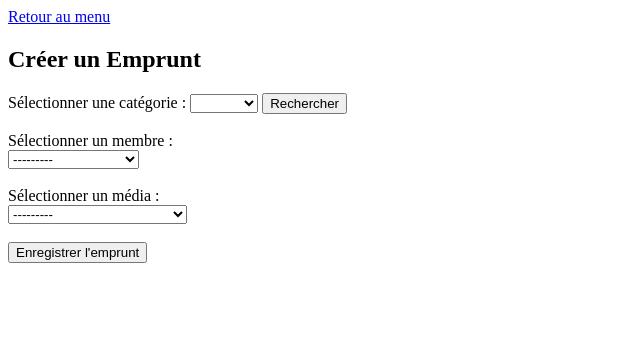
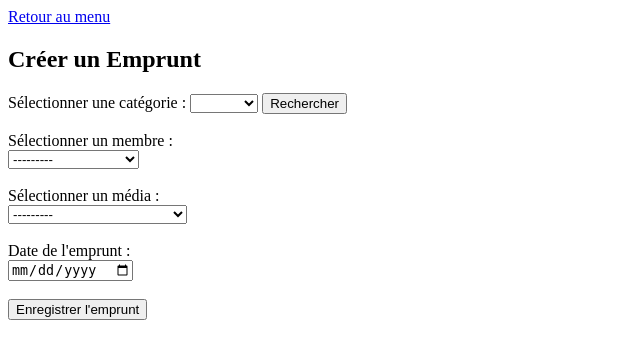
Before and after one commit to Nathi33/my_mediatheque_project, a Django app: page /bibliothecaire/creer_emprunt/ in a window 1280 px wide. Shown: the top 359 px of the page, without its empty margins (0-640 px from the left). Run offline with Django 5.2, Linux system fonts and the light colour scheme; data comes from the database, SQL or seed files in the repository; both versions use the stored data as it was after the commit.

Commit message:
add contraintes

```diff
--- a/app_bibliothecaire/forms.py
+++ b/app_bibliothecaire/forms.py
@@ -1,5 +1,7 @@
 from django import forms
 from .models import Membre, Media, Emprunt
+from django.core.exceptions import ValidationError
+from datetime import datetime
 
 
 class Creationmembre(forms.Form):
@@ -207,6 +209,13 @@
         label="Sélectionner un média",
         required=False
     )
+    date_emprunt = forms.DateTimeField(
+        label="Date de l'emprunt",
+        required=True,
+        widget=forms.DateInput(attrs={'type': 'date', 'class': 'form-control'}),
+        input_formats=['%Y-%m-%d']
+    )
+
 
     def __init__(self, *args, **kwargs):
         categorie = kwargs.pop('categorie', None)  # Récupère la catégorie depuis la vue
@@ -217,6 +226,16 @@
             self.fields['media_id'].queryset = Media.objects.filter(category=categorie, disponibility=True)
         else:
             self.fields['media_id'].queryset = Media.objects.filter(disponibility=True)
+
+    def clean_date_emprunt(self):
+        date_emprunt = self.cleaned_data['date_emprunt']
+        # Convertir en date uniquement si c'est un datetime
+        if isinstance(date_emprunt, datetime):
+            date_emprunt = date_emprunt.date()
+        # Vérifie si la date est valide, même si elle est passée
+        if date_emprunt > datetime.today().date():
+            raise forms.ValidationError("La date d'emprunt ne peut pas être dans le futur.")
+        return date_emprunt
 
 
 class SelectEmprunteurForm(forms.Form):
@@ -232,10 +251,13 @@
     media_name = forms.CharField(label="Nom du média", required=False, disabled=True)
     date_emprunt = forms.DateField(label="Date d'emprunt", required=False, disabled=True)
     date_retour_prevue = forms.DateField(label="Date de retour prévue", required=False, disabled=True)
-    date_retour_effective = forms.DateField(
+    date_retour_effective = forms.DateTimeField(
         label="Date de retour effective",
-        widget=forms.SelectDateWidget
+        required=True,
+        widget=forms.DateInput(attrs={'type': 'date', 'class': 'form-control'}),
+        input_formats=['%Y-%m-%d']
     )
+
 
     def __init__(self, *args, **kwargs):
         emprunt = kwargs.pop('emprunt', None)
@@ -246,12 +268,39 @@
             self.fields['date_emprunt'].initial = emprunt.date_emprunt
             self.fields['date_retour_prevue'].initial = emprunt.date_retour_prevue
 
+    def clean_date_retour_effective(self):
+        # Validation de la date de retour effective
+        date_retour_effective = self.cleaned_data['date_retour_effective']
+        emprunt_id = self.cleaned_data.get('emprunt_id')
+        try:
+            emprunt = Emprunt.objects.get(id=emprunt_id)
+        except Emprunt.DoesNotExist:
+            raise ValidationError("L'emprunt sélectionné n'existe pas.")
+
+        # Si date_retour_effective est un datetime, la convertir en date
+        if isinstance(date_retour_effective, datetime):
+            date_retour_effective = date_retour_effective.date()
+
+        # Vérifie que la date de retour effective est postérieure à la date d'emprunt
+        if date_retour_effective < emprunt.date_emprunt.date():
+            raise ValidationError("La date de retour effective ne peut pas être antérieure à la date d'emprunt.")
+
+        # Vérifie si l'emprunt a déjà été retourné
+        if emprunt.date_retour_effective:
+            raise ValidationError("Cet emprunt a déjà été retourné.")
+
+        return date_retour_effective
+
     def save(self):
+        # Enregistre un retour d'emprunt
         emprunt_id = self.cleaned_data['emprunt_id']
         date_retour_effective = self.cleaned_data['date_retour_effective']
         emprunt = Emprunt.objects.get(id=emprunt_id)
+
+        # Mise à jour de la date de retour effective
         emprunt.date_retour_effective = date_retour_effective
-        emprunt.media.disponibility = True
+        emprunt.media.disponibility = True # Rend le média disponible après retour
         emprunt.media.save()
         emprunt.save()
+
         return emprunt
--- a/app_bibliothecaire/templates/emprunt/creer_emprunt.html
+++ b/app_bibliothecaire/templates/emprunt/creer_emprunt.html
@@ -24,13 +24,28 @@
 
         {{ form.media_id.label_tag }}<br>
         {{ form.media_id }}<br><br>
+
+        {{ form.date_emprunt.label_tag }}<br>
+        {{ form.date_emprunt }}<br><br>
         <button type="submit">Enregistrer l'emprunt</button>
     </form>
 
-
-    {% if message %}
-        <p>{{ message }}</p>
-    {% endif %}
-
+    {% if messages %}
+    {% for message in messages %}
+        {% if 'error' in message.tags %}
+            <p style="color:red;">
+                {{ message }}
+            </p>
+        {% elif 'success' in message.tags %}
+            <p style="color:green;">
+                {{ message }}
+            </p>
+        {% else %}
+            <p>
+                {{ message }}
+            </p>
+        {% endif %}
+    {% endfor %}
+{% endif %}
 </body>
 </html>
--- a/app_bibliothecaire/templates/emprunt/select_emprunteur.html
+++ b/app_bibliothecaire/templates/emprunt/select_emprunteur.html
@@ -2,10 +2,10 @@
 <html lang="fr">
 <head>
     <meta charset="UTF-8">
-    <title>Sélectionner un emprunteur</title>
+    <title>Sélectionner un membre</title>
 </head>
 <body>
-    <h1>Sélectionner un emprunteur</h1>
+    <h1>Sélectionner un membre</h1>
     <form method="post">
         {% csrf_token %}
         {{ form.as_p }}
--- a/app_bibliothecaire/templates/media/ajout_cd.html
+++ b/app_bibliothecaire/templates/media/ajout_cd.html
@@ -10,7 +10,7 @@
         {% csrf_token %}
         {{ cdForm.as_p }}
         <button type="submit">Ajouter le CD</button>
-  </form>
+  </form><br>
   <a href="{% url 'app_bibliothecaire:ajoutmedia' %}">Retour</a>
 </body>
 </html>
--- a/app_bibliothecaire/templates/media/ajout_dvd.html
+++ b/app_bibliothecaire/templates/media/ajout_dvd.html
@@ -14,7 +14,7 @@
         <!-- affiche le formulaire dvdForm et place chaque champ dans une balise <p> -->
         {{ dvdForm.as_p }}
         <button type="submit">Ajouter le DVD</button>
-    </form>
+    </form><br>
     <!-- génère dynamiquement l'URL correspondant à une view Django en utilisant
     son nom de route définit dans urls.py -->
     <a href="{% url 'app_bibliothecaire:ajoutmedia' %}">Retour</a>
--- a/app_bibliothecaire/templates/media/ajout_livre.html
+++ b/app_bibliothecaire/templates/media/ajout_livre.html
@@ -10,7 +10,7 @@
         {% csrf_token %}
         {{ livreForm.as_p }}
         <button type="submit">Ajouter le Livre</button>
-  </form>
+  </form><br>
   <a href="{% url 'app_bibliothecaire:ajoutmedia' %}">Retour</a>
 </body>
 </html>
--- a/app_bibliothecaire/templates/media/ajout_plateau.html
+++ b/app_bibliothecaire/templates/media/ajout_plateau.html
@@ -10,7 +10,7 @@
         {% csrf_token %}
         {{ plateauForm.as_p }}
         <button type="submit">Ajouter le plateau de jeux</button>
-  </form>
+  </form><br>
   <a href="{% url 'app_bibliothecaire:ajoutmedia' %}">Retour</a>
 </body>
 </html>
--- a/app_bibliothecaire/templates/membres/listmembres.html
+++ b/app_bibliothecaire/templates/membres/listmembres.html
@@ -41,7 +41,7 @@
           <p>Prénom : {{ membre.first_name }}</p>
           <p>Email : {{ membre.email }}</p>
           <p>Téléphone : {{ membre.phone }}</p>
-          <p>Créé le : {{ membre.creation_date|date:"d F Y" }} à {{membre.creation_date|date:"H:i"}}</p>
+          <p>Créé le : {{ membre.creation_date|date:"d F Y" }}</p>
           <button><a href="{% url 'app_bibliothecaire:updatemembre' id=membre.id %}"> Modifier</a></button>
           <form action="{% url 'app_bibliothecaire:deletemembre' id=membre.id %}" method="POST" style="display:inline;">
                 {% csrf_token %}
--- a/app_bibliothecaire/views.py
+++ b/app_bibliothecaire/views.py
@@ -5,6 +5,7 @@
 from django.contrib import messages
 from django.http import HttpResponseRedirect
 from django.urls import reverse
+from datetime import timedelta
 
 
 # Fonctionnalité : Menu principal
@@ -93,6 +94,13 @@
     dvds = Dvd.objects.all()
     cds = Cd.objects.all()
     plateaux = Plateau.objects.all()
+
+    for livre in livres:
+        livre.emprunt_en_cours = livre.emprunts.filter(date_retour_effective__isnull=True).first()
+    for dvd in dvds:
+        dvd.emprunt_en_cours = dvd.emprunts.filter(date_retour_effective__isnull=True).first()
+    for cd in cds:
+        cd.emprunt_en_cours = cd.emprunts.filter(date_retour_effective__isnull=True).first()
 
     context = {
         'livres': livres,
@@ -196,22 +204,33 @@
     if request.method == 'POST':
         form = EmpruntForm(request.POST, categorie=categorie)
         if form.is_valid():
-            emprunteur = form.cleaned_data['membre_id']
-            media = form.cleaned_data['media_id']
+            try:
+                emprunteur = form.cleaned_data['membre_id']
+                media = form.cleaned_data['media_id']
+                date_emprunt = form.cleaned_data['date_emprunt']
 
-            emprunt = Emprunt(emprunteur=emprunteur, media=media)
-            emprunt.save()
+                # Calculer la date de retour en fonction de la date d'emprunt
+                date_retour_prevue = date_emprunt + timedelta(days=7)
 
-            messages.success(request, "Emprunt créé avec succès !")
-            return HttpResponseRedirect(reverse('app_bibliothecaire:creer_emprunt'))
+                emprunt = Emprunt(emprunteur=emprunteur,
+                                  media=media,
+                                  date_emprunt=date_emprunt,
+                                  date_retour_prevue=date_retour_prevue)
+                emprunt.save()
+
+                messages.success(request, "Emprunt créé avec succès !")
+                return HttpResponseRedirect(reverse('app_bibliothecaire:creer_emprunt'))
+            except ValueError as e:
+                messages.error(request, str(e))
+
 
     return render(request, 'emprunt/creer_emprunt.html', {'form': form})
 
 
 
 def retour_emprunt(request):
+    # Étape 1 : Sélection de l'emprunteur
     if 'emprunteur_id' not in request.GET:
-        # Étape 1 : Sélection de l'emprunteur
         if request.method == 'POST':
             form = SelectEmprunteurForm(request.POST)
             if form.is_valid():
@@ -221,30 +240,49 @@
             form = SelectEmprunteurForm()
         return render(request, 'emprunt/select_emprunteur.html', {'form': form})
 
-    # Étape 2 : Gestion des emprunts pour l'emprunteur sélectionné
+    # Étape 2 : Affichage des emprunts pour le membre sélectionné
     emprunteur_id = request.GET.get('emprunteur_id')
     emprunteur = get_object_or_404(Membre, id=emprunteur_id)
     emprunts = Emprunt.objects.filter(emprunteur=emprunteur, date_retour_effective__isnull=True)
 
-    if request.method == 'POST':
-        form = RetourEmpruntForm(request.POST)
-        if form.is_valid():
-            # Sauvegarde l'emprunt retourné
-            emprunt = form.save()
+    # Étape 3 : Gestion du retour d'un emprunt spécifique
+    if 'emprunt_id' in request.GET:
+        emprunt_id = request.GET.get('emprunt_id')
+        emprunt = get_object_or_404(Emprunt, id=emprunt_id)
 
-            # Mettre à jour la disponibilité du média après le retour
-            media = emprunt.media # On récupère le média lié à l'emprunt
-            media.disponibility = True # Le média devient disponible
-            media.save() # On enregistre la modification
+        if request.method == 'POST':
+            form = RetourEmpruntForm(request.POST)
+            if form.is_valid():
+                # Mise à jour des données de l'emprunt
+                emprunt.date_retour_effective = form.cleaned_data['date_retour_effective']
+                # Sauvegarde les données de retour
+                emprunt.save()
 
-            # Rediriger après la mise à jour
-            return redirect(f"{request.path}?emprunteur_id={emprunteur.id}")
-    else:
-        forms = [RetourEmpruntForm(emprunt=emprunt) for emprunt in emprunts]
+                # Mise à jour de la disponibilité du média
+                emprunt.media.disponibility = True
+                emprunt.media.save()
 
+                # Message de succès et redirection vers la liste des emprunts
+                messages.success(request, f"Le retour de '{emprunt.media.name}' a été effectuée avec succès !")
+                return redirect(reverse('app_bibliothecaire:retour_emprunt') + f"?emprunteur_id={emprunteur.id}")
+
+        else:
+            form = RetourEmpruntForm(initial={
+                'emprunt_id': emprunt.id,
+                'media_name': emprunt.media.name,
+                'date_emprunt': emprunt.date_emprunt,
+                'date_retour_prevue': emprunt.date_retour_prevue,
+            })
+
+        return render(request, 'emprunt/retour_emprunt_detail.html', {
+            'emprunt': emprunt,
+            'form': form
+        })
+
+    # Affichage de la liste des emprunts pour le membre sélectionné
     return render(request, 'emprunt/retour_emprunt.html', {
         'emprunteur': emprunteur,
-        'forms': forms
+        'emprunts': emprunts
     })
 
 
```
Also changed, not shown: app_bibliothecaire/models.py (+35 -28 lines), app_bibliothecaire/templates/emprunt/retour_emprunt.html (+15 -12 lines), app_bibliothecaire/templates/emprunt/retour_emprunt_detail.html (added, +19 -0 lines), app_bibliothecaire/templates/media/listmedia.html (+15 -30 lines), app_bibliothecaire/migrations/0012_emprunt_commentaire_retour.py (added), app_bibliothecaire/migrations/0013_alter_emprunt_date_emprunt.py (added), app_bibliothecaire/migrations/0014_remove_emprunt_commentaire_retour.py (added), db.sqlite3.
